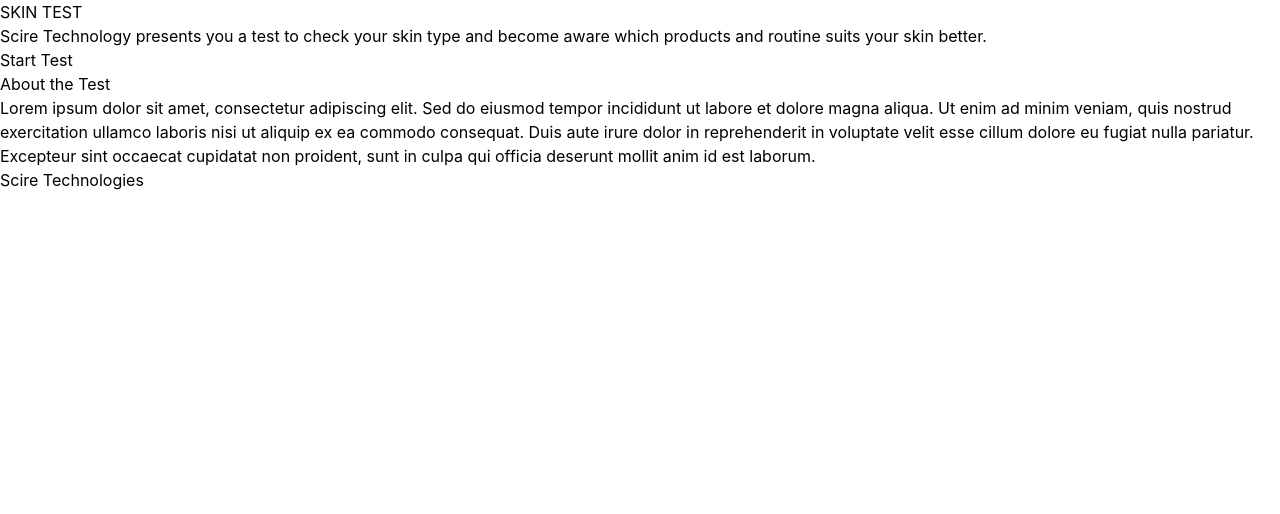
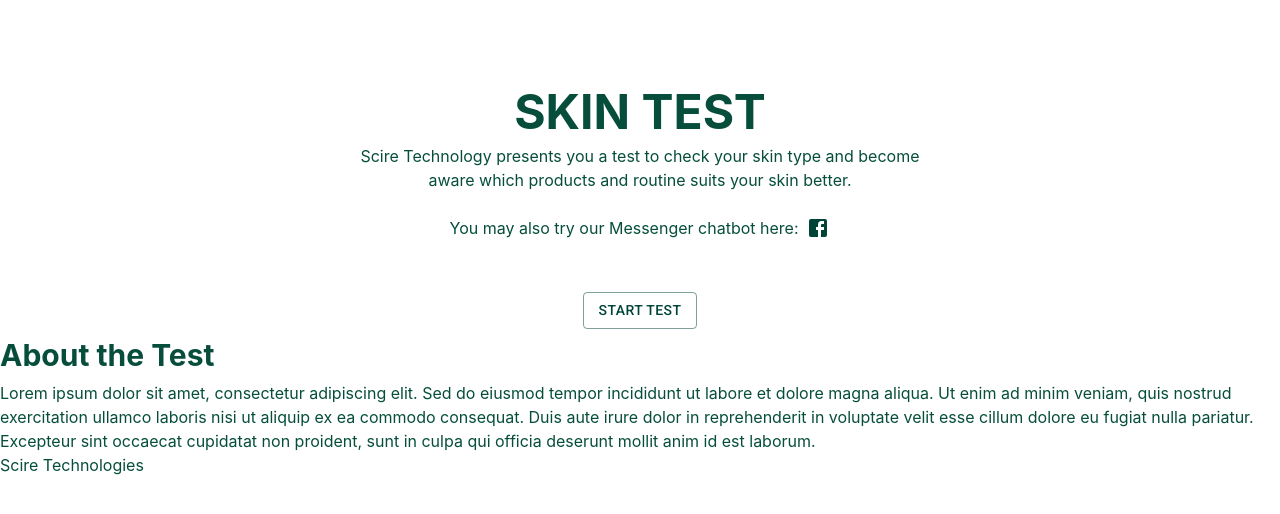
Before and after one commit to Glinary/Scire-Landing-Page, a React app: page / in a window 1280 px wide. Built offline with nearby package versions, Linux system fonts and the light colour scheme.

Commit message:
Basic Styling Using Tailwind - compliance to theme color as per Figma design - usage of Material UI for button components

```diff
--- a/package.json
+++ b/package.json
@@ -3,6 +3,11 @@
   "version": "0.1.0",
   "private": true,
   "dependencies": {
+    "@emotion/react": "^11.11.1",
+    "@emotion/styled": "^11.11.0",
+    "@fontsource/roboto": "^5.0.8",
+    "@mui/icons-material": "^5.14.14",
+    "@mui/material": "^5.14.14",
     "@testing-library/jest-dom": "^5.17.0",
     "@testing-library/react": "^13.4.0",
     "@testing-library/user-event": "^13.5.0",
--- a/src/css/index.css
+++ b/src/css/index.css
@@ -15,3 +15,11 @@
   font-family: source-code-pro, Menlo, Monaco, Consolas, "Courier New",
     monospace;
 }
+
+h1 {
+  @apply text-emerald-900;
+}
+
+p {
+  @apply text-emerald-900;
+}
--- a/src/js/About.js
+++ b/src/js/About.js
@@ -1,13 +1,20 @@
-import React from 'react';
+import React from "react";
 
 function About() {
-    console.log("About component rendered");
+  console.log("About component rendered");
 
   return (
     <div>
-      <h1>About the Test</h1>
-      <p>Lorem ipsum dolor sit amet, consectetur adipiscing elit. Sed do eiusmod tempor incididunt ut labore et dolore magna aliqua. Ut enim ad minim veniam, quis nostrud exercitation ullamco laboris nisi ut aliquip ex ea commodo consequat. Duis aute irure dolor in reprehenderit in voluptate velit esse cillum dolore eu fugiat nulla pariatur. Excepteur sint occaecat cupidatat non proident, sunt in culpa qui officia deserunt mollit anim id est laborum.
-    </p>
+      <h1 className="text-3xl font-bold py-2">About the Test</h1>
+      <p>
+        Lorem ipsum dolor sit amet, consectetur adipiscing elit. Sed do eiusmod
+        tempor incididunt ut labore et dolore magna aliqua. Ut enim ad minim
+        veniam, quis nostrud exercitation ullamco laboris nisi ut aliquip ex ea
+        commodo consequat. Duis aute irure dolor in reprehenderit in voluptate
+        velit esse cillum dolore eu fugiat nulla pariatur. Excepteur sint
+        occaecat cupidatat non proident, sunt in culpa qui officia deserunt
+        mollit anim id est laborum.
+      </p>
     </div>
   );
 }
--- a/src/js/App.js
+++ b/src/js/App.js
@@ -1,18 +1,21 @@
-import '../css/App.css';
-import Main from './Main';
-import Header from './Header';
-import Footer from './Footer';
-import About from './About';
+import "../css/App.css";
+import Main from "./Main";
+import Header from "./Header";
+import Footer from "./Footer";
+import About from "./About";
+import "@fontsource/roboto/300.css";
+import "@fontsource/roboto/400.css";
+import "@fontsource/roboto/500.css";
+import "@fontsource/roboto/700.css";
 
 function App() {
   return (
+    <div>
+      <Header />
+      <Main />
 
-    <div>
-      <Header/>
-      <Main/>
-
-      <About/>
-      <Footer/>
+      <About />
+      <Footer />
     </div>
   );
 }
--- a/src/js/Header.js
+++ b/src/js/Header.js
@@ -1,12 +1,29 @@
-import React from 'react';
+import React from "react";
+import FacebookIcon from "@mui/icons-material/Facebook";
+import { ThemeProvider } from "@mui/material";
+import theme from "./theme";
 
 const Header = () => {
   return (
     /* Scire Essentials Logo */
 
-    <div>
-       <h1>SKIN TEST</h1>
-        <p>Scire Technology presents you a test to check your skin type and become aware which products and routine suits your skin better.</p>
+    <div className="flex flex-col items-center pt-20 pb-7">
+      <h1 className="text-5xl font-bold py-2 ">SKIN TEST</h1>
+      <p className="text-center">
+        Scire Technology presents you a test to check your skin type and become{" "}
+        <br />
+        aware which products and routine suits your skin better.
+      </p>
+
+      <div className="flex flex-row items-center justify-center">
+        <p className="text-center py-6 pr-2">
+          You may also try our Messenger chatbot here:
+        </p>
+
+        <ThemeProvider theme={theme}>
+          <FacebookIcon color="primary" />
+        </ThemeProvider>
+      </div>
     </div>
   );
 };
--- a/src/js/Main.js
+++ b/src/js/Main.js
@@ -1,21 +1,33 @@
-import React, { useState } from 'react';
+import { Button, ThemeProvider } from "@mui/material";
+import React, { useState } from "react";
+import theme from "./theme";
 
 const questions = [
   {
-    question: 'If you wash your face and don?t apply any products, how does your skin behave 30 minutes after?',
-    options: ['It feels dry', 'It feels calm, smooth, and soft', 'It feels uneven (oily in some parts and dry on the other parts)', 'It feels shiny and oily"'],
+    question:
+      "If you wash your face and don?t apply any products, how does your skin behave 30 minutes after?",
+    options: [
+      "It feels dry",
+      "It feels calm, smooth, and soft",
+      "It feels uneven (oily in some parts and dry on the other parts)",
+      'It feels shiny and oily"',
+    ],
   },
   {
-    question: 'What does your skin typically look like at the end of the day?',
-    options: ['My forehead and nose are very shiny and oily but my cheeks are matte.', 'Crazy oily.', 'Dull and tired. It feels mostly dry.', 'It looks normal. Not overly dry or oily.'],
+    question: "What does your skin typically look like at the end of the day?",
+    options: [
+      "My forehead and nose are very shiny and oily but my cheeks are matte.",
+      "Crazy oily.",
+      "Dull and tired. It feels mostly dry.",
+      "It looks normal. Not overly dry or oily.",
+    ],
   },
 ];
 
 function Test() {
   const [currentQuestion, setCurrentQuestion] = useState(0);
   const [showTest, setShowTest] = useState(false);
-  const [email, setEmail] = useState('');
-
+  const [email, setEmail] = useState("");
 
   const handleAnswer = (answer) => {
     setCurrentQuestion(currentQuestion + 1);
@@ -28,8 +40,17 @@
   // Landing page shown before the test starts
   if (!showTest) {
     return (
-      <div>
-        <button onClick={handleStartTest}>Start Test</button>
+      <div className="flex flex-row justify-center">
+        <ThemeProvider theme={theme}>
+          <Button
+            variant="outlined"
+            color="primary"
+            className="text-emerald-900"
+            onClick={handleStartTest}
+          >
+            Start Test
+          </Button>
+        </ThemeProvider>
       </div>
     );
   }
--- /dev/null
+++ b/src/js/theme.js
@@ -0,0 +1,14 @@
+import { createTheme } from "@mui/material/styles";
+
+// to use this theme, implement theme provider then pass this theme as a prop
+// <ThemeProvider theme={theme}> -> place mui components after this tag then close it.
+
+const theme = createTheme({
+  palette: {
+    primary: {
+      main: "#004438",
+    },
+  },
+});
+
+export default theme;
```
Also changed, not shown: 1 other file.
